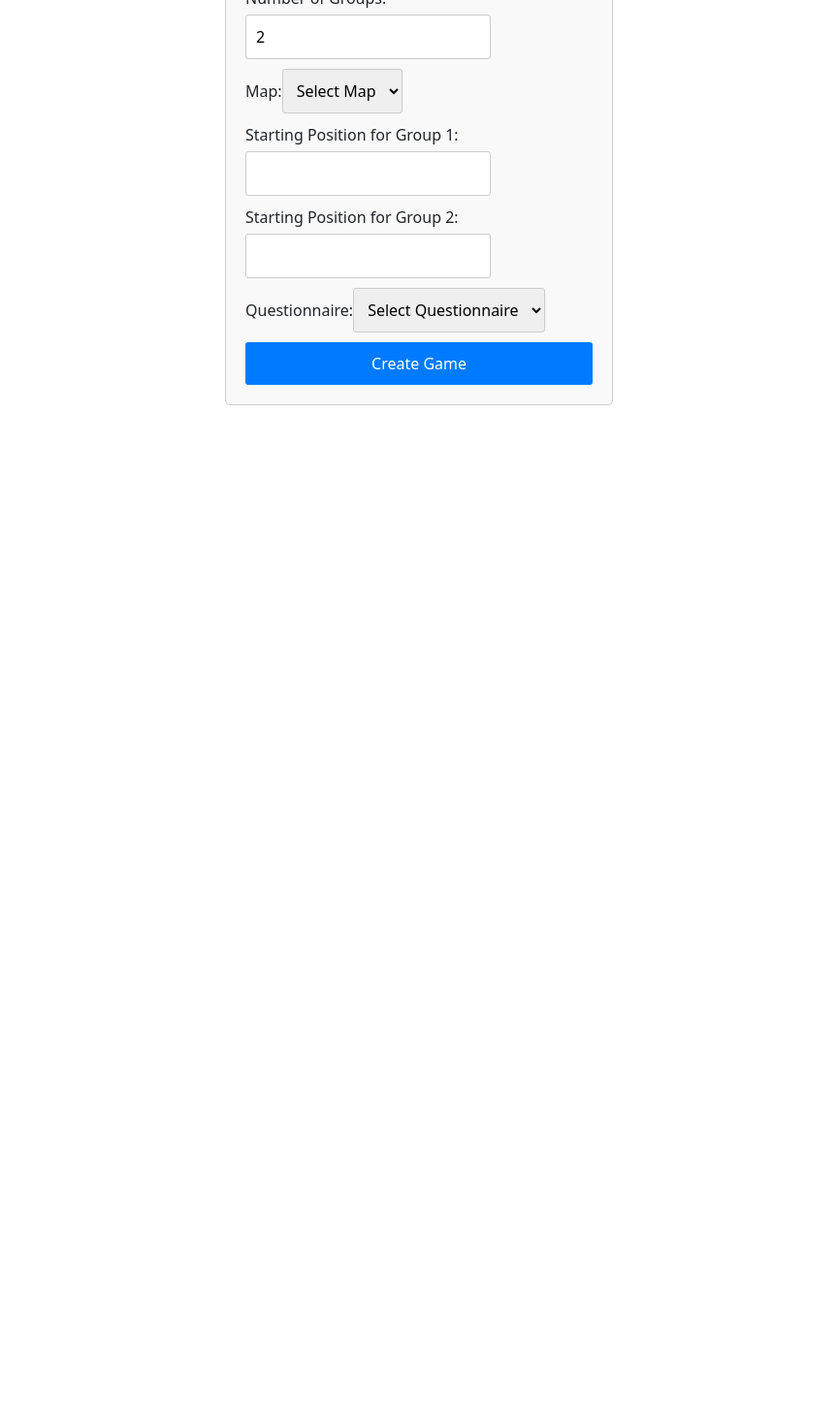
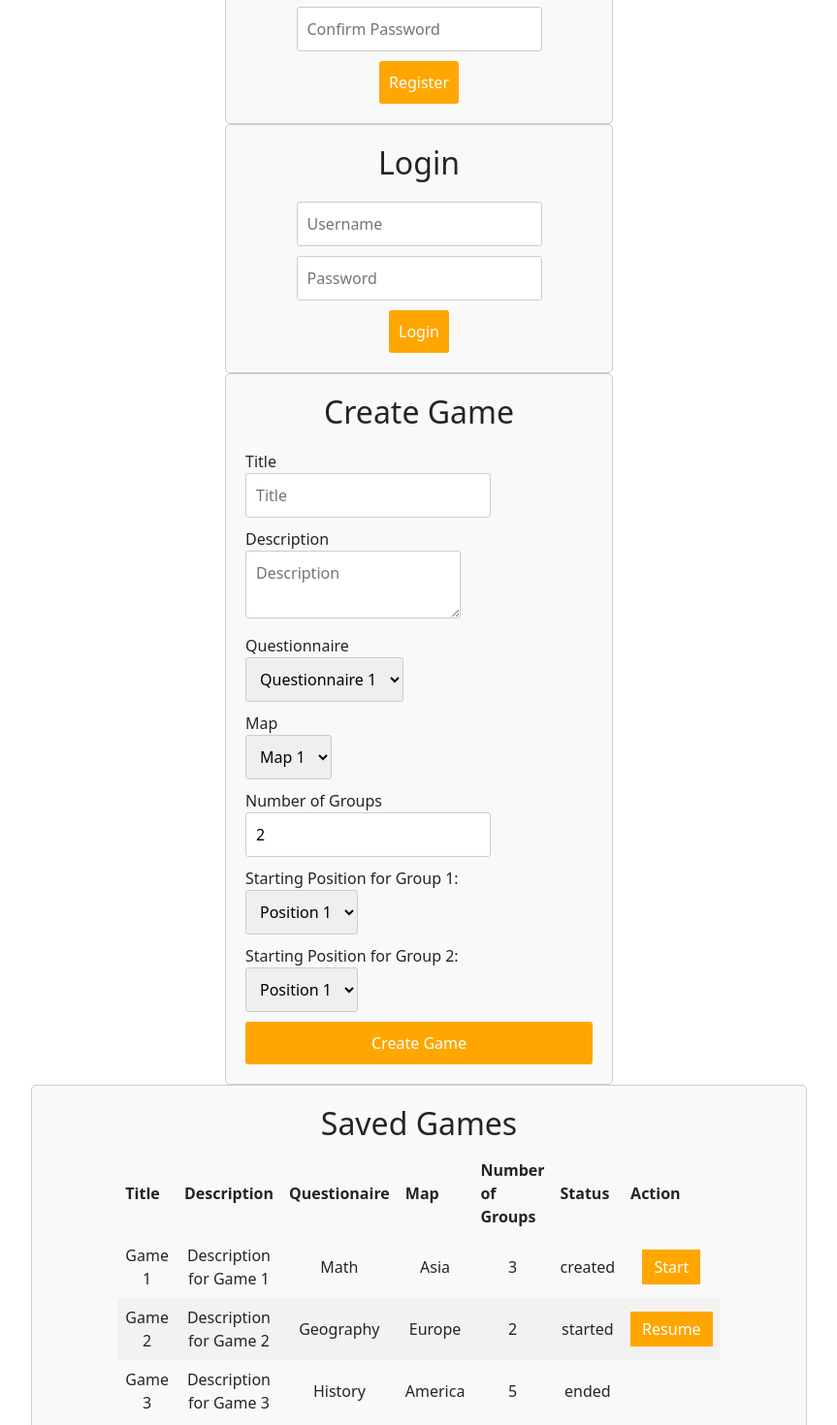
Before and after one commit to lior-w/Web-Interface, a React (Vite) app: page / in a window 1280 px wide. Shown: the part 240-1710 px from the top of the page at 97% size, without its empty margins (208-1071 px from the left). Before the commit the page ends 800 px from the top, so only its background shows below. Built offline with nearby package versions, Linux system fonts and the light colour scheme.

Commit message:
update components

```diff
--- a/src/App.tsx
+++ b/src/App.tsx
@@ -6,7 +6,10 @@ import SavedGames from "./components/SavedGames";
 function App() {
   return (
     <div>
+      <Registration />
+      <Login />
       <CreateGame />
+      <SavedGames />
     </div>
   );
 }
--- a/src/components/CreateGame.css
+++ b/src/components/CreateGame.css
@@ -35,13 +35,13 @@
     padding: 10px;
     border: none;
     border-radius: 3px;
-    background-color: #007bff;
+    background-color: #ffa600;
     color: #fff;
     cursor: pointer;
   }
 
   .create-game-container button[type="submit"]:hover {
-    background-color: #0056b3;
+    background-color: #ffa600;
   }
 
   .error-message {
--- a/src/components/CreateGame.tsx
+++ b/src/components/CreateGame.tsx
@@ -29,88 +29,80 @@ function CreateGame() {
       <h2>Create Game</h2>
       <form onSubmit={handleSubmit}>
         <div>
-          <label htmlFor="title">Title:</label>
+          <div>Title</div>
           <input
+            id="title"
             type="text"
-            id="title"
+            placeholder="Title"
             value={title}
             onChange={(e) => setTitle(e.target.value)}
             required
           />
         </div>
         <div>
-          <label htmlFor="description">Description:</label>
+          <div>Description</div>
           <textarea
             id="description"
+            placeholder="Description"
             value={description}
             onChange={(e) => setDescription(e.target.value)}
             required
           />
         </div>
         <div>
-          <label htmlFor="numGroups">Number of Groups:</label>
-          <input
-            type="number"
-            id="numGroups"
-            value={numGroups}
-            onChange={(e) => setNumGroups(parseInt(e.target.value))}
-            min={2}
+          <div>Questionnaire</div>
+          <select
+            id="questionnaire"
+            value={questionnaire}
+            onChange={(e) => setQuestionnaire(e.target.value)}
             required
-          />
+          >
+            <option value="questionnaire1">Questionnaire 1</option>
+            <option value="questionnaire2">Questionnaire 2</option>
+            <option value="questionnaire3">Questionnaire 3</option>
+          </select>
         </div>
         <div>
-          <label htmlFor="map">Map:</label>
-          {/* Dropdown for selecting map */}
+          <div>Map</div>
           <select
             id="map"
             value={map}
             onChange={(e) => setMap(e.target.value)}
             required
           >
-            {/* Option list of maps */}
-            <option value="">Select Map</option>
             <option value="map1">Map 1</option>
             <option value="map2">Map 2</option>
-            {/* Add more options as needed */}
+            <option value="map3">Map 3</option>
           </select>
         </div>
         <div>
-          {/* Input fields for starting positions of each group */}
+          <div>Number of Groups</div>
+          <input
+            id="numGroups"
+            type="number"
+            min={2}
+            value={numGroups}
+            onChange={(e) => setNumGroups(parseInt(e.target.value))}
+            required
+          />
+        </div>
+        <div>
           {Array.from({ length: numGroups }).map((_, index) => (
             <div key={index}>
-              <label
-                htmlFor={`startingPosition${index}`}
-              >{`Starting Position for Group ${index + 1}:`}</label>
-              <input
-                type="text"
-                id={`startingPosition${index}`}
-                value={startingPositions[index] || ""}
-                onChange={(e) => {
-                  const updatedPositions = [...startingPositions];
-                  updatedPositions[index] = e.target.value;
-                  setStartingPositions(updatedPositions);
-                }}
-                required
-              />
+              <div>{`Starting Position for Group ${index + 1}:`}</div>
+              <select
+                id="startingPosition"
+                value={startingPositions}
+                onChange={(e) => setStartingPositions(Array(e.target.value))}
+              >
+                <option value="startingPosition1">Position 1</option>
+                <option value="startingPosition2">Position 2</option>
+                <option value="startingPosition3">Position 3</option>
+              </select>
             </div>
           ))}
         </div>
-        <div>
-          <label htmlFor="questionnaire">Questionnaire:</label>
-          {/* Dropdown for selecting questionnaire */}
-          <select
-            id="questionnaire"
-            value={questionnaire}
-            onChange={(e) => setQuestionnaire(e.target.value)}
-            required
-          >
-            {/* Option list of questionnaires */}
-            <option value="">Select Questionnaire</option>
-            <option value="questionnaire1">Questionnaire 1</option>
-            <option value="questionnaire2">Questionnaire 2</option>
-            {/* Add more options as needed */}
-          </select>
-        </div>
+
         <button type="submit">Create Game</button>
         {errorMessage && <p>{errorMessage}</p>}
         {successMessage && <p>{successMessage}</p>}
--- a/src/components/Login.css
+++ b/src/components/Login.css
@@ -17,6 +17,7 @@
   .login-container form {
     display: flex;
     flex-direction: column;
+    align-items: center;
   }
 
   .login-container label {
@@ -29,19 +30,20 @@
     margin-bottom: 10px;
     border: 1px solid #ccc;
     border-radius: 3px;
+    display: inline-block;
   }
 
   .login-container button[type="submit"] {
     padding: 10px;
     border: none;
     border-radius: 3px;
-    background-color: #007bff;
+    background-color: #ffa600;
     color: #fff;
     cursor: pointer;
   }
 
   .login-container button[type="submit"]:hover {
-    background-color: #0056b3;
+    background-color: #ffa600;
   }
 
   .error-message {
--- a/src/components/Login.tsx
+++ b/src/components/Login.tsx
@@ -1,6 +1,7 @@
 import React, { useState } from "react";
 import "./Login.css";
-function Login() {
+
+const Login = () => {
   const [username, setUsername] = useState<string>("");
   const [password, setPassword] = useState<string>("");
   const [errorMessage, setErrorMessage] = useState<string>("");
@@ -19,20 +20,20 @@ function Login() {
       <h2>Login</h2>
       <form onSubmit={handleSubmit}>
         <div>
-          <label htmlFor="username">Username:</label>
           <input
+            id="username"
             type="text"
-            id="username"
+            placeholder="Username"
             value={username}
             onChange={(e) => setUsername(e.target.value)}
             required
           />
         </div>
         <div>
-          <label htmlFor="password">Password:</label>
           <input
+            id="password"
             type="password"
-            id="password"
+            placeholder="Password"
             value={password}
             onChange={(e) => setPassword(e.target.value)}
             required
@@ -43,6 +44,6 @@ function Login() {
       </form>
     </div>
   );
-}
+};
 
 export default Login;
--- a/src/components/Registration.css
+++ b/src/components/Registration.css
@@ -15,6 +15,7 @@
   .registration-container form {
     display: flex;
     flex-direction: column;
+    align-items: center;
   }
 
   .registration-container label {
@@ -30,17 +31,18 @@
     border-radius: 3px;
   }
 
+
   .registration-container button[type="submit"] {
     padding: 10px;
     border: none;
     border-radius: 3px;
-    background-color: #007bff;
+    background-color: #ffa600;
     color: #fff;
     cursor: pointer;
   }
 
   .registration-container button[type="submit"]:hover {
-    background-color: #0056b3;
+    background-color: #ffa600;
   }
 
   .error-message {
--- a/src/components/Registration.tsx
+++ b/src/components/Registration.tsx
@@ -21,43 +21,43 @@ function Registration() {
 
   return (
     <div className="registration-container">
-      <h2>Registration</h2>
+      <h2>Register</h2>
       <form onSubmit={handleSubmit}>
         <div>
-          <label htmlFor="username">Username:</label>
           <input
+            id="username"
             type="text"
-            id="username"
+            placeholder="Username"
             value={username}
             onChange={(e) => setUsername(e.target.value)}
             required
           />
         </div>
         <div>
-          <label htmlFor="email">Email:</label>
           <input
             type="email"
             id="email"
+            placeholder="Email"
             value={email}
             onChange={(e) => setEmail(e.target.value)}
             required
           />
         </div>
         <div>
-          <label htmlFor="password">Password:</label>
           <input
             type="password"
             id="password"
+            placeholder="Password"
             value={password}
             onChange={(e) => setPassword(e.target.value)}
             required
           />
         </div>
         <div>
-          <label htmlFor="confirmPassword">Confirm Password:</label>
           <input
             type="password"
             id="confirmPassword"
+            placeholder="Confirm Password"
             value={confirmPassword}
             onChange={(e) => setConfirmPassword(e.target.value)}
             required
--- /dev/null
+++ b/src/components/SavedGames.css
@@ -0,0 +1,39 @@
+.saved-games-container {
+    max-width: 800px;
+    margin: 0 auto;
+    padding: 20px;
+    border: 1px solid #ccc;
+    border-radius: 5px;
+    background-color: #f9f9f9;
+    display: flex;
+    flex-direction: column;
+    align-items: center;
+  }
+
+table {
+    width: 50%;
+    border-collapse: collapse;
+  }
+
+  th, td {
+    border: 1px solid #dddddd;
+    text-align: center;
+    padding: 8px;
+  }
+
+  tr:nth-child(even) {
+    background-color: #f2f2f2;
+  }
+
+  button {
+    padding: 6px 12px;
+    border: none;
+    border-radius: 4px;
+    cursor: pointer;
+    background-color: #ffa600;
+    color: #fff;
+  }
+
+  button:hover {
+    background-color: #ffa600;
+  }
--- a/src/components/SavedGames.tsx
+++ b/src/components/SavedGames.tsx
@@ -1,10 +1,14 @@
 import React, { useState } from "react";
+import "./SavedGames.css";
 
 // Define a type for a game
 interface Game {
   id: number;
   title: string;
   description: string;
+  questionaire: string;
+  map: string;
+  numGroups: number;
   status: "created" | "started" | "ended"; // Example status values, adjust as needed
 }
 
@@ -15,35 +19,48 @@ function SavedGames() {
       id: 1,
       title: "Game 1",
       description: "Description for Game 1",
+      questionaire: "Math",
+      map: "Asia",
+      numGroups: 3,
       status: "created",
     },
     {
       id: 2,
       title: "Game 2",
       description: "Description for Game 2",
+      questionaire: "Geography",
+      map: "Europe",
+      numGroups: 2,
       status: "started",
     },
     {
       id: 3,
       title: "Game 3",
       description: "Description for Game 3",
+      questionaire: "History",
+      map: "America",
+      numGroups: 5,
       status: "ended",
     },
   ]);
 
-  const handleStartGame = (gameId: number) => {
-    // Here you can implement logic to start the game with the given ID
-    alert(`Game ${gameId} started!`);
+  const handleStartGame = (game: Game) => {
+    game.status === "created"
+      ? alert(`Game ${game.id} started!`)
+      : alert(`Game ${game.id} resumed!`);
   };
 
   return (
-    <div>
+    <div className="saved-games-container">
       <h2>Saved Games</h2>
       <table>
         <thead>
           <tr>
             <th>Title</th>
             <th>Description</th>
+            <th>Questionaire</th>
+            <th>Map</th>
+            <th>Number of Groups</th>
             <th>Status</th>
             <th>Action</th>
           </tr>
@@ -53,13 +70,19 @@ function SavedGames() {
             <tr key={game.id}>
               <td>{game.title}</td>
               <td>{game.description}</td>
+              <td>{game.questionaire}</td>
+              <td>{game.map}</td>
+              <td>{game.numGroups}</td>
               <td>{game.status}</td>
               <td>
-                {game.status === "created" && (
-                  <button onClick={() => handleStartGame(game.id)}>
-                    Start
-                  </button>
-                )}
+                {(game.status === "created" && (
+                  <button onClick={() => handleStartGame(game)}>Start</button>
+                )) ||
+                  (game.status === "started" && (
+                    <button onClick={() => handleStartGame(game)}>
+                      Resume
+                    </button>
+                  ))}
               </td>
             </tr>
           ))}
```
Also changed, not shown: src/components/CreateQuestionaire.tsx (added, +12 -0 lines), src/components/CreateQuestionaire.css (added).
